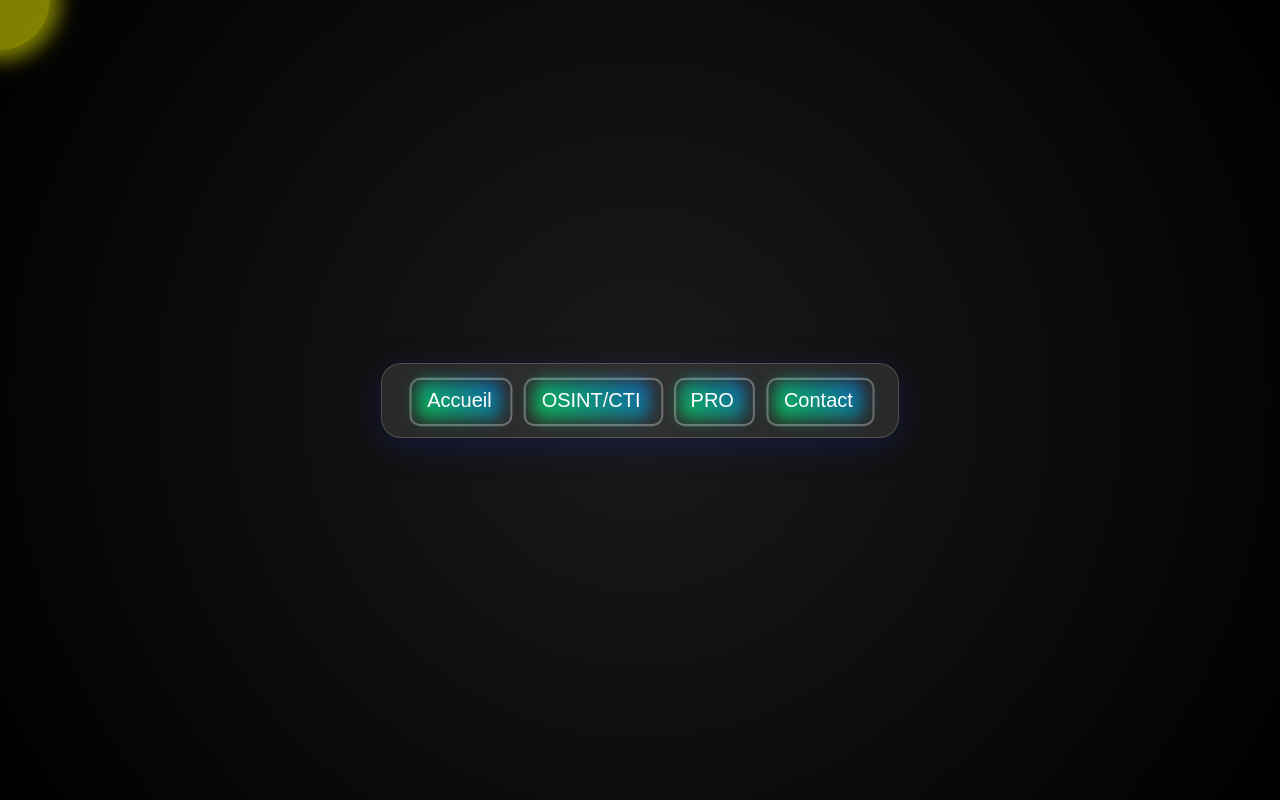
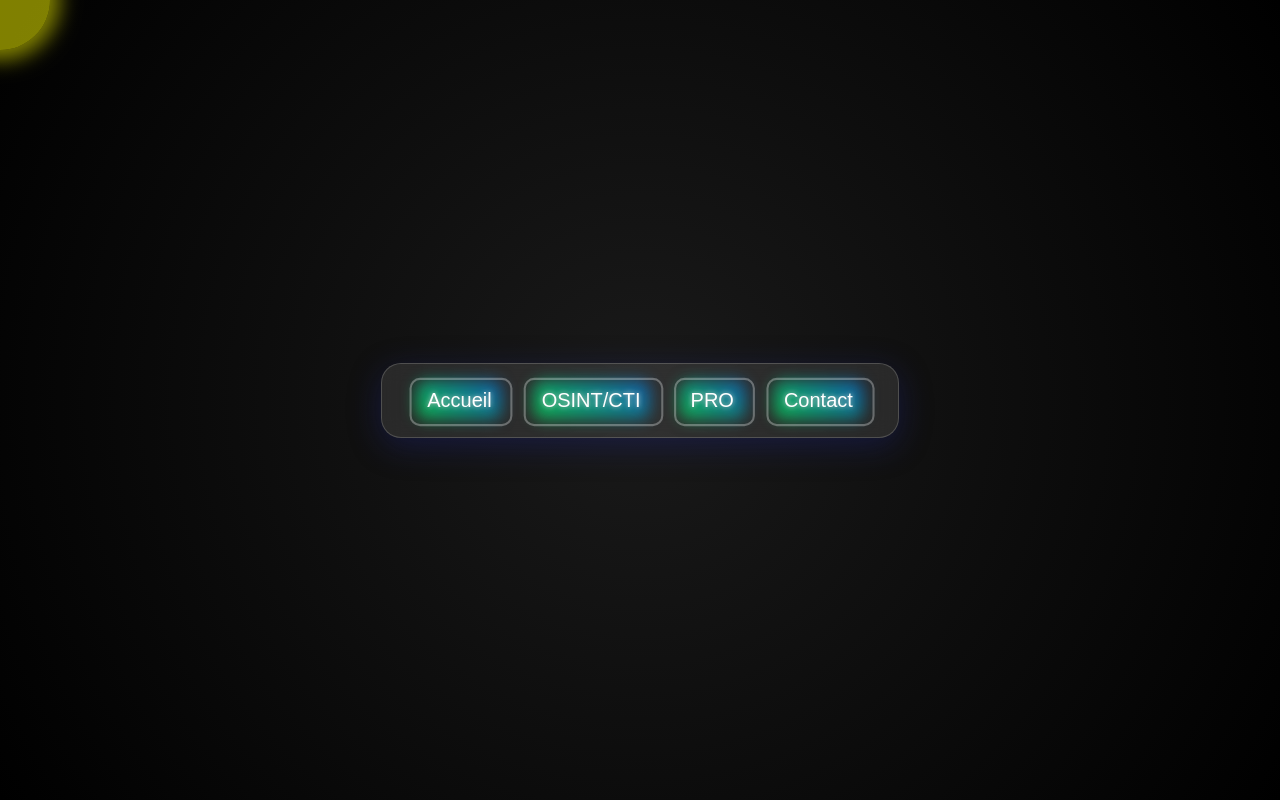
Before and after one commit to Darconex/darconex.github.io, a PHP site: page / in a window 1280 px wide. Run offline with PHP 8.4, Linux system fonts and the light colour scheme.

Commit message:
Update styles.css

```diff
--- a/styles.css
+++ b/styles.css
@@ -21,6 +21,7 @@ body {
     overflow: hidden;
     position: relative;
     cursor: none; /* Cache le curseur pour un meilleur effet */
+       text-shadow: 0 0 5px #C8C8C8;
 }
 .light {
     position: absolute;
```
